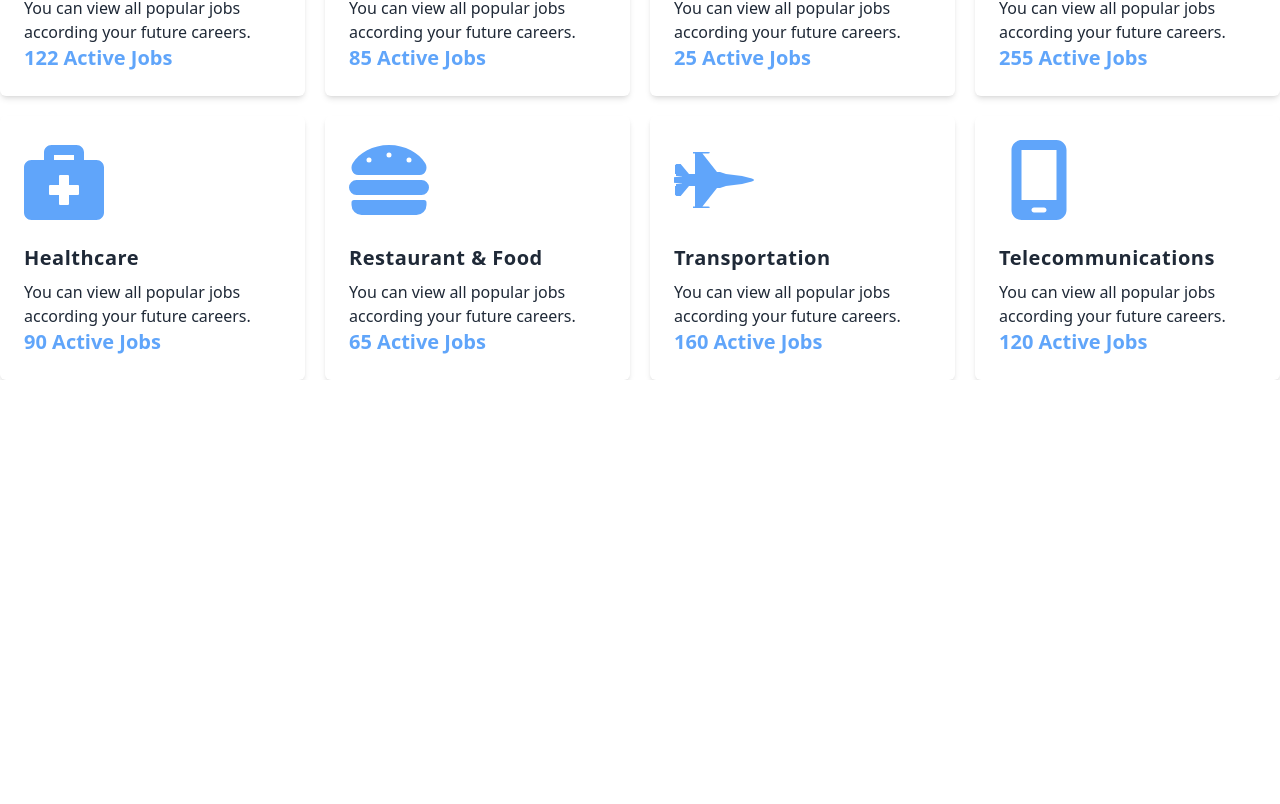
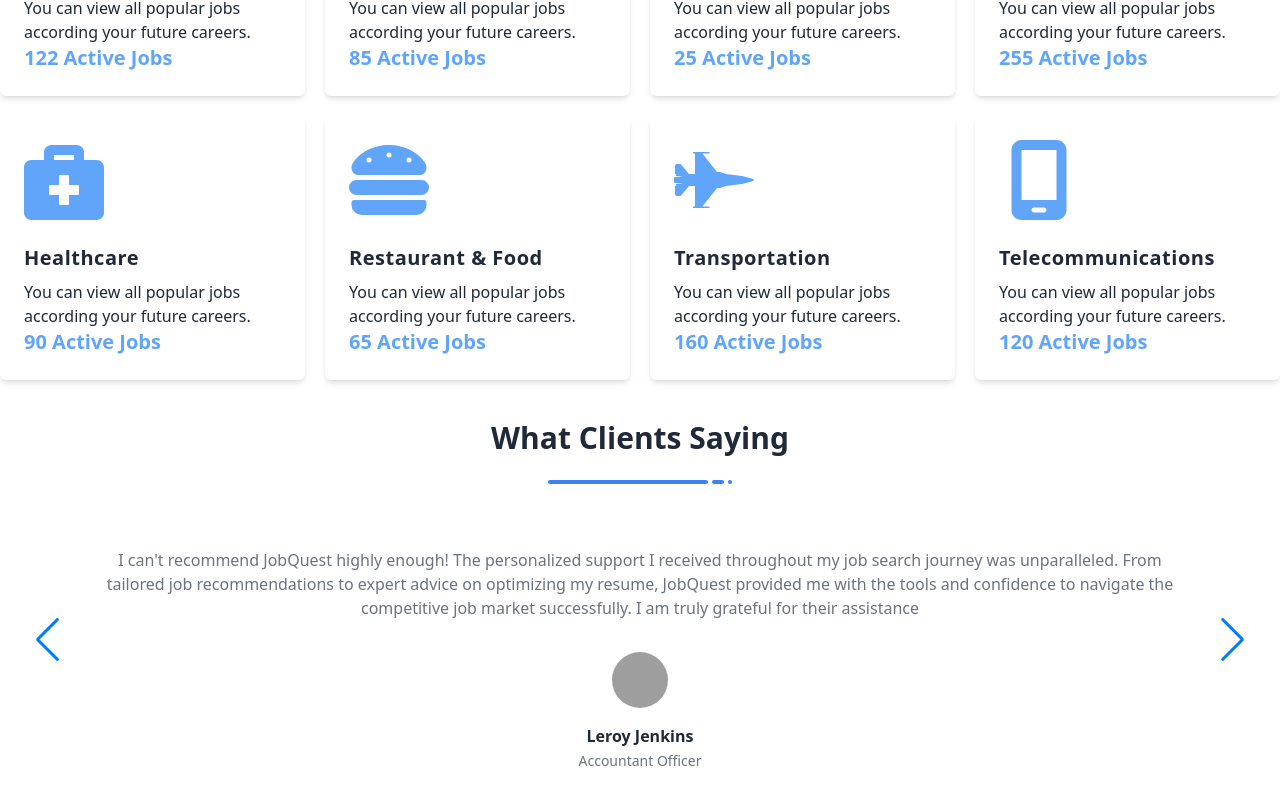
Before and after one commit to anasahammad/JobQuest, a React (Vite) app: page / in a window 1280 px wide. Shown: the part 1778-2582 px from the top of the page. Before the commit the page ends 2158 px from the top, so only its background shows below. Built offline with nearby package versions, Linux system fonts and the light colour scheme; no server answers; grey boxes are pictures that could not be loaded; a web font is replaced by a local one.

Commit message:
testimonial added as a secont extra section

```diff
--- a/src/Pages/Home.jsx
+++ b/src/Pages/Home.jsx
@@ -3,6 +3,7 @@ import Banner from "../components/banner/Banner";
 import ExploreCategories from "../components/ExploreCategories";
 
 import TabCategories from "../components/TabCategories";
+import Testimonial from "../components/testimonial/Testimonial";
 
 
 const Home = () => {
@@ -11,6 +12,7 @@ const Home = () => {
             <Banner/>
             <TabCategories/>
            <ExploreCategories/>
+           <Testimonial/>
         </div>
     );
 };
--- /dev/null
+++ b/src/components/testimonial/Testimonial.jsx
@@ -0,0 +1,46 @@
+import { Swiper, SwiperSlide } from "swiper/react";
+import Testimonial1 from "./Testimonial1";
+import { Autoplay, Navigation } from "swiper/modules";
+import 'swiper/css';
+import 'swiper/css/navigation';
+import Testimonial2 from "./Testimonial2";
+import Testimonial3 from "./Testimonial3";
+import Testimonial4 from "./Testimonial4";
+
+
+
+const Testimonial = () => {
+    return (
+        <div>
+           <section className="bg-white dark:bg-gray-900">
+    <div className="container px-6 py-10 mx-auto">
+        <h1 className="text-2xl font-semibold text-center text-gray-800 capitalize lg:text-3xl dark:text-white">
+            What clients saying
+        </h1>
+
+        <div className="flex justify-center mx-auto mt-6">
+            <span className="inline-block w-40 h-1 bg-blue-500 rounded-full"></span>
+            <span className="inline-block w-3 h-1 mx-1 bg-blue-500 rounded-full"></span>
+            <span className="inline-block w-1 h-1 bg-blue-500 rounded-full"></span>
+        </div>
+
+        <Swiper
+        loop={true}
+        autoplay={{
+            delay: 3000,
+            disableOnInteraction: false,
+          }}
+         navigation={true} modules={[Navigation, Autoplay]} className="mySwiper">
+        <SwiperSlide><Testimonial1/></SwiperSlide>
+        <SwiperSlide><Testimonial2/></SwiperSlide>
+        <SwiperSlide><Testimonial3/></SwiperSlide>
+        <SwiperSlide><Testimonial4/></SwiperSlide>
+      </Swiper>
+
+    </div>
+</section>
+        </div>
+    );
+};
+
+export default Testimonial;
--- /dev/null
+++ b/src/components/testimonial/Testimonial1.jsx
@@ -0,0 +1,29 @@
+
+const Testimonial1 = () => {
+    return (
+        <div>
+           <div className="flex items-start max-w-6xl mx-auto mt-16">
+
+
+            <div>
+                <p className="flex items-center text-center text-gray-500 lg:mx-8">
+                JobQuest has been a game-changer for me. Not only did I find a job that perfectly matched my skills and aspirations, but the platform's extensive resources also helped me brush up on industry trends and sharpen my interview skills. Thanks to JobQuest, I not only secured a job but also gained valuable insights that have propelled my career forward
+                </p>
+
+                <div className="flex flex-col items-center justify-center mt-8">
+                    <img className="object-cover rounded-full w-14 h-14" src="https://images.unsplash.com/photo-1499470932971-a90681ce8530?ixlib=rb-1.2.1&ixid=MnwxMjA3fDB8MHxwaG90by1wYWdlfHx8fGVufDB8fHx8&auto=format&fit=crop&w=1470&q=80" alt=""/>
+
+                    <div className="mt-4 text-center">
+                        <h1 className="font-semibold text-gray-800 dark:text-white">Mia Brown</h1>
+                        <span className="text-sm text-gray-500 dark:text-gray-400">Marketer</span>
+                    </div>
+                </div>
+            </div>
+
+
+        </div>
+        </div>
+    );
+};
+
+export default Testimonial1;
--- /dev/null
+++ b/src/components/testimonial/Testimonial2.jsx
@@ -0,0 +1,30 @@
+
+
+const Testimonial2 = () => {
+    return (
+        <div>
+            <div className="flex items-start max-w-6xl mx-auto mt-16">
+
+
+            <div>
+                <p className="flex items-center text-center text-gray-500 lg:mx-8">
+                I can't recommend JobQuest highly enough! The personalized support I received throughout my job search journey was unparalleled. From tailored job recommendations to expert advice on optimizing my resume, JobQuest provided me with the tools and confidence to navigate the competitive job market successfully. I am truly grateful for their assistance
+                </p>
+
+                <div className="flex flex-col items-center justify-center mt-8">
+                    <img className="object-cover rounded-full w-14 h-14" src="https://img.freepik.com/free-photo/friendly-smiling-woman-looking-pleased-front_176420-20779.jpg?t=st=1715623306~exp=1715626906~hmac=40dae6681bc2ec5c9589140a312479067d55096e24a704092e48f678acbe5fc2&w=740" alt=""/>
+
+                    <div className="mt-4 text-center">
+                        <h1 className="font-semibold text-gray-800 dark:text-white">Leroy Jenkins</h1>
+                        <span className="text-sm text-gray-500 dark:text-gray-400">Accountant Officer</span>
+                    </div>
+                </div>
+            </div>
+
+
+        </div>
+        </div>
+    );
+};
+
+export default Testimonial2;
--- /dev/null
+++ b/src/components/testimonial/Testimonial3.jsx
@@ -0,0 +1,30 @@
+
+
+const Testimonial3 = () => {
+    return (
+        <div>
+            <div className="flex items-start max-w-6xl mx-auto mt-16">
+
+
+            <div>
+                <p className="flex items-center text-center text-gray-500 lg:mx-8">
+                JobQuest exceeded my expectations in every way. The platform's intuitive interface made job hunting a breeze, and its vast database of job listings ensured that I had access to a wide range of opportunities. What truly stood out to me was the level of care and attention to detail that the JobQuest team provided. They took the time to understand my career goals and tailored their recommendations accordingly, ultimately leading me to my dream job
+                </p>
+
+                <div className="flex flex-col items-center justify-center mt-8">
+                    <img className="object-cover rounded-full w-14 h-14" src="https://img.freepik.com/free-photo/young-bearded-man-with-striped-shirt_273609-5677.jpg?t=st=1715623226~exp=1715626826~hmac=1a43946d9f0b9a78a8c858069157b7f6d7f7ff755234a567e413d91ecc31412b&w=740" alt=""/>
+
+                    <div className="mt-4 text-center">
+                        <h1 className="font-semibold text-gray-800 dark:text-white">Robert Brown</h1>
+                        <span className="text-sm text-gray-500 dark:text-gray-400">Software Engineer</span>
+                    </div>
+                </div>
+            </div>
+
+
+        </div>
+        </div>
+    );
+};
+
+export default Testimonial3;
--- /dev/null
+++ b/src/components/testimonial/Testimonial4.jsx
@@ -0,0 +1,30 @@
+
+
+const Testimonial4 = () => {
+    return (
+        <div>
+            <div className="flex items-start max-w-6xl mx-auto mt-16">
+
+
+            <div>
+                <p className="flex items-center text-center text-gray-500 lg:mx-8">
+                As a hiring manager, I rely on JobQuest to source top talent for my company. The platform's robust candidate pool and advanced filtering options make it easy for me to find candidates who are the perfect fit for our team. JobQuest's commitment to quality and excellence shines through in every aspect of their service, making them my go-to resource for recruitment needs
+                </p>
+
+                <div className="flex flex-col items-center justify-center mt-8">
+                    <img className="object-cover rounded-full w-14 h-14" src="https://img.freepik.com/free-photo/handsome-young-man-with-arms-crossed-white-background_23-2148222620.jpg?t=st=1715623346~exp=1715626946~hmac=dfe3934e2135b8618a216e6d136db0d245ac47c8e8ba6e7a8806382de344a253&w=360" alt=""/>
+
+                    <div className="mt-4 text-center">
+                        <h1 className="font-semibold text-gray-800 dark:text-white">Mr John Doe</h1>
+                        <span className="text-sm text-gray-500 dark:text-gray-400">Manager</span>
+                    </div>
+                </div>
+            </div>
+
+
+        </div>
+        </div>
+    );
+};
+
+export default Testimonial4;
```
